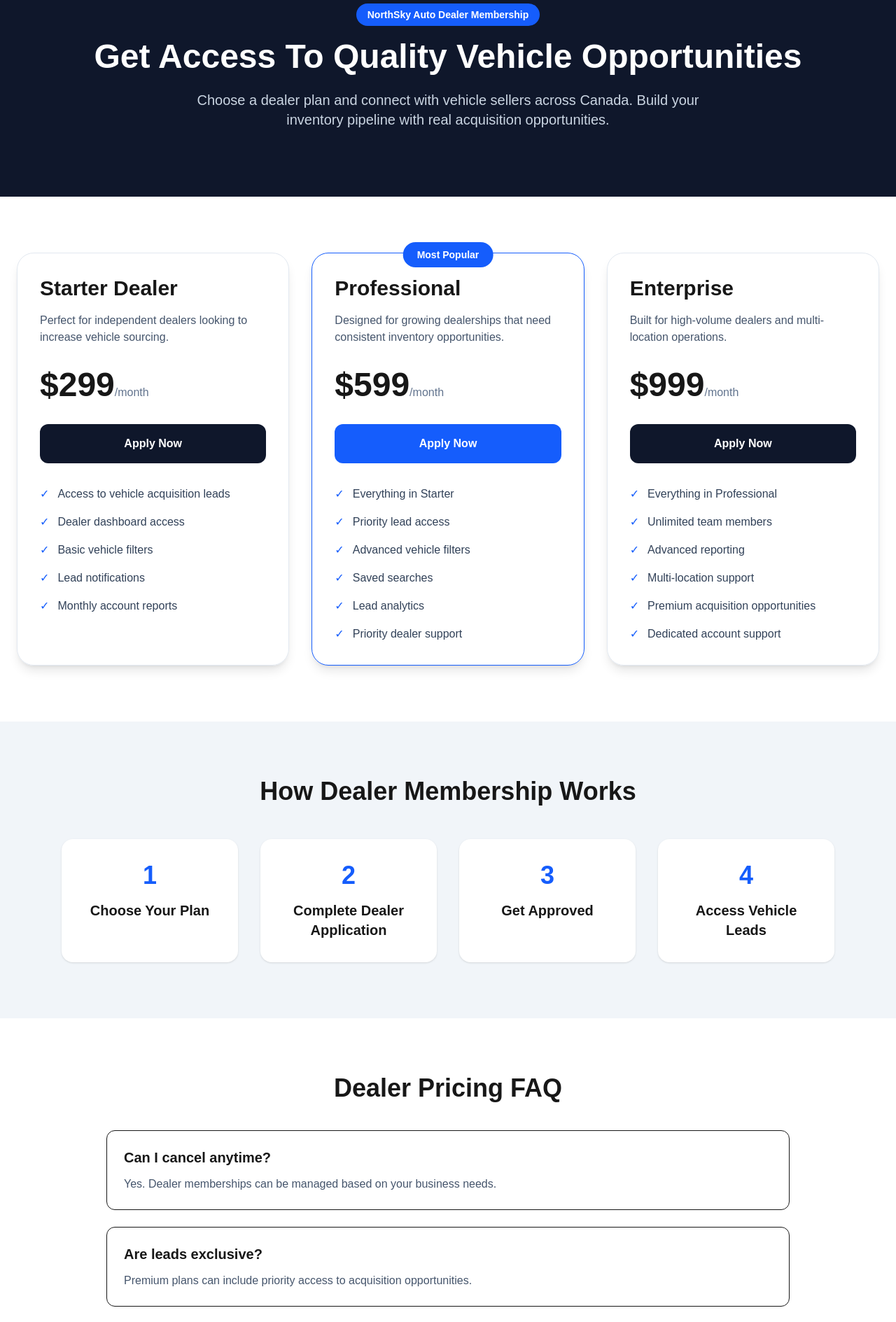
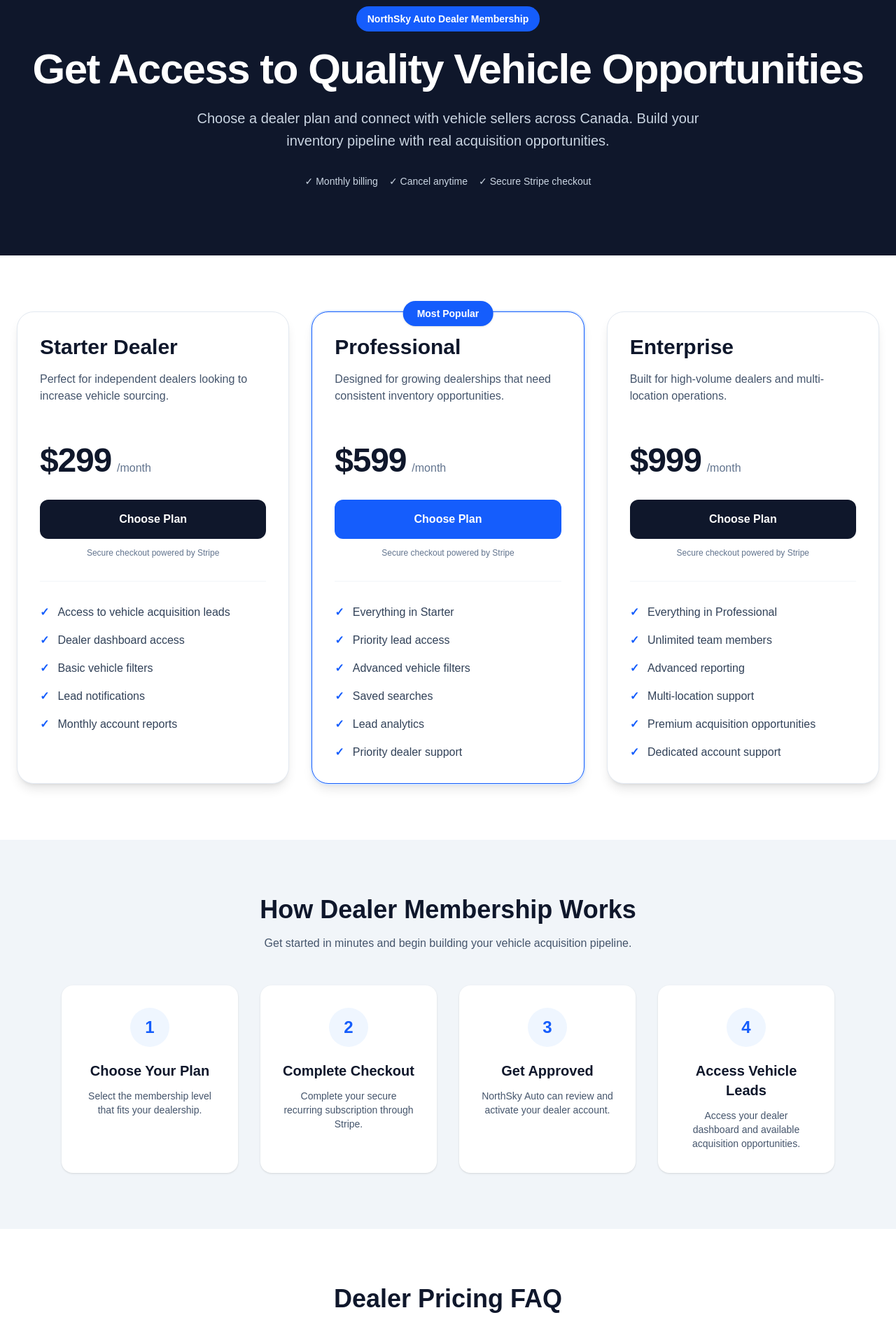
Before and after one commit to Goldylox752/NorthSky-Auto, a Next.js app: page /pricing in a window 1280 px wide. Shown: the part 160-2049 px from the top of the page at 70% size. Built offline with nearby package versions, Linux system fonts and the light colour scheme.

Commit message:
Update page.jsx

```diff
--- a/app/pricing/page.jsx
+++ b/app/pricing/page.jsx
@@ -1,14 +1,14 @@
-import Link from "next/link";
-
+"use client";
+import { useState } from "react";
 export const metadata = {
   title:
     "Dealer Pricing Plans | NorthSky Auto Vehicle Acquisition Platform",
   description:
-    "Choose a NorthSky Auto dealer membership plan and access exclusive vehicle acquisition opportunities from sellers across Canada.",
+    "Choose a NorthSky Auto dealer membership plan and access vehicle acquisition opportunities from sellers across Canada.",
 };
-
 const plans = [
   {
+    id: "starter",
     name: "Starter Dealer",
     price: "$299",
     description:
@@ -23,6 +23,7 @@ const plans = [
     popular: false,
   },
   {
+    id: "professional",
     name: "Professional",
     price: "$599",
     description:
@@ -38,6 +39,7 @@ const plans = [
     popular: true,
   },
   {
+    id: "enterprise",
     name: "Enterprise",
     price: "$999",
     description:
@@ -53,241 +55,244 @@ const plans = [
     popular: false,
   },
 ];
-
 export default function PricingPage() {
+  const [loadingPlan, setLoadingPlan] = useState(null);
+  const [error, setError] = useState("");
+  async function handleCheckout(planId) {
+    try {
+      setLoadingPlan(planId);
+      setError("");
+      const response = await fetch("/api/stripe/checkout", {
+        method: "POST",
+        headers: {
+          "Content-Type": "application/json",
+        },
+        body: JSON.stringify({
+          plan: planId,
+        }),
+      });
+      const data = await response.json();
+      if (!response.ok) {
+        throw new Error(
+          data?.error || "Unable to start checkout."
+        );
+      }
+      if (!data?.url) {
+        throw new Error("Stripe checkout URL was not returned.");
+      }
+      window.location.href = data.url;
+    } catch (err) {
+      console.error("Checkout error:", err);
+      setError(
+        err.message || "Something went wrong. Please try again."
+      );
+      setLoadingPlan(null);
+    }
+  }
   return (
     <main className="min-h-screen bg-white">
-
       {/* Hero */}
       <section className="bg-slate-900 text-white">
         <div className="mx-auto max-w-7xl px-6 py-24 text-center">
-
-          <span className="rounded-full bg-blue-600 px-4 py-2 text-sm font-semibold">
+          <span className="inline-flex rounded-full bg-blue-600 px-4 py-2 text-sm font-semibold">
             NorthSky Auto Dealer Membership
           </span>
-
-          <h1 className="mt-6 text-5xl font-bold">
-            Get Access To Quality Vehicle Opportunities
+          <h1 className="mt-6 text-4xl font-bold tracking-tight sm:text-5xl lg:text-6xl">
+            Get Access to Quality Vehicle Opportunities
           </h1>
-
-          <p className="mx-auto mt-6 max-w-3xl text-xl text-slate-300">
-            Choose a dealer plan and connect with vehicle sellers across Canada.
-            Build your inventory pipeline with real acquisition opportunities.
+          <p className="mx-auto mt-6 max-w-3xl text-lg leading-8 text-slate-300 sm:text-xl">
+            Choose a dealer plan and connect with vehicle sellers across
+            Canada. Build your inventory pipeline with real acquisition
+            opportunities.
           </p>
-
+          <div className="mt-8 flex flex-wrap justify-center gap-4 text-sm text-slate-300">
+            <span>✓ Monthly billing</span>
+            <span>✓ Cancel anytime</span>
+            <span>✓ Secure Stripe checkout</span>
+          </div>
         </div>
       </section>
-
-
-      {/* Pricing Cards */}
+      {/* Pricing */}
       <section className="py-20">
-
         <div className="mx-auto max-w-7xl px-6">
-
+          {error && (
+            <div className="mx-auto mb-10 max-w-2xl rounded-xl border border-red-200 bg-red-50 p-4 text-center text-sm font-medium text-red-700">
+              {error}
+            </div>
+          )}
           <div className="grid gap-8 lg:grid-cols-3">
-
-            {plans.map((plan) => (
-
+            {plans.map((plan) => {
+              const isLoading = loadingPlan === plan.id;
+              return (
                 <div
-                key={plan.name}
-                className={`relative rounded-3xl border p-8 shadow-lg ${
+                  key={plan.id}
+                  className={`relative flex flex-col rounded-3xl border bg-white p-8 shadow-lg transition hover:-translate-y-1 hover:shadow-xl ${
                     plan.popular
-                    ? "border-blue-600"
+                      ? "border-blue-600 ring-2 ring-blue-100"
                       : "border-slate-200"
                   }`}
                 >
-
                   {plan.popular && (
-                  <div className="absolute -top-4 left-1/2 -translate-x-1/2 rounded-full bg-blue-600 px-5 py-2 text-sm font-semibold text-white">
+                    <div className="absolute -top-4 left-1/2 -translate-x-1/2 whitespace-nowrap rounded-full bg-blue-600 px-5 py-2 text-sm font-semibold text-white shadow">
                       Most Popular
                     </div>
                   )}
-
-
-                <h2 className="text-3xl font-bold">
+                  <h2 className="text-3xl font-bold text-slate-900">
                     {plan.name}
                   </h2>
-
-
-                <p className="mt-4 text-slate-600">
+                  <p className="mt-4 min-h-[72px] text-slate-600">
                     {plan.description}
                   </p>
-
-
                   <div className="mt-8">
-                  <span className="text-5xl font-bold">
+                    <span className="text-5xl font-bold tracking-tight text-slate-900">
                       {plan.price}
                     </span>
-
-                  <span className="text-slate-500">
+                    <span className="ml-2 text-slate-500">
                       /month
                     </span>
                   </div>
-
-
-                <Link
-                  href="/dealer-application"
-                  className={`mt-8 block rounded-xl py-4 text-center font-semibold ${
+                  <button
+                    type="button"
+                    onClick={() => handleCheckout(plan.id)}
+                    disabled={loadingPlan !== null}
+                    className={`mt-8 block w-full rounded-xl py-4 text-center font-semibold transition ${
                       plan.popular
                         ? "bg-blue-600 text-white hover:bg-blue-700"
                         : "bg-slate-900 text-white hover:bg-slate-800"
+                    } ${
+                      loadingPlan !== null
+                        ? "cursor-not-allowed opacity-60"
+                        : ""
                     }`}
                   >
-                  Apply Now
-                </Link>
-
-
-                <ul className="mt-8 space-y-4">
-
+                    {isLoading
+                      ? "Connecting to Stripe..."
+                      : "Choose Plan"}
+                  </button>
+                  <p className="mt-3 text-center text-xs text-slate-500">
+                    Secure checkout powered by Stripe
+                  </p>
+                  <ul className="mt-8 space-y-4 border-t border-slate-100 pt-8">
                     {plan.features.map((feature) => (
-
                       <li
                         key={feature}
                         className="flex gap-3 text-slate-700"
                       >
-                      <span className="text-blue-600">
+                        <span className="font-bold text-blue-600">
                           ✓
                         </span>
-
-                      {feature}
-
+                        <span>{feature}</span>
                       </li>
-
                     ))}
-
                   </ul>
-
                 </div>
-
-            ))}
-
+              );
+            })}
           </div>
-
         </div>
-
       </section>
-
-
       {/* How Billing Works */}
       <section className="bg-slate-100 py-20">
-
         <div className="mx-auto max-w-6xl px-6">
-
-          <h2 className="text-center text-4xl font-bold">
+          <h2 className="text-center text-4xl font-bold text-slate-900">
             How Dealer Membership Works
           </h2>
-
-
+          <p className="mx-auto mt-4 max-w-2xl text-center text-slate-600">
+            Get started in minutes and begin building your vehicle
+            acquisition pipeline.
+          </p>
           <div className="mt-12 grid gap-8 md:grid-cols-4">
-
             {[
               "Choose Your Plan",
-              "Complete Dealer Application",
+              "Complete Checkout",
               "Get Approved",
               "Access Vehicle Leads",
             ].map((item, index) => (
-
               <div
                 key={item}
                 className="rounded-2xl bg-white p-8 text-center shadow"
               >
-
-                <div className="text-4xl font-bold text-blue-600">
+                <div className="mx-auto flex h-14 w-14 items-center justify-center rounded-full bg-blue-50 text-2xl font-bold text-blue-600">
                   {index + 1}
                 </div>
-
-                <h3 className="mt-4 text-xl font-bold">
+                <h3 className="mt-5 text-xl font-bold text-slate-900">
                   {item}
                 </h3>
-
+                <p className="mt-3 text-sm text-slate-600">
+                  {index === 0 &&
+                    "Select the membership level that fits your dealership."}
+                  {index === 1 &&
+                    "Complete your secure recurring subscription through Stripe."}
+                  {index === 2 &&
+                    "NorthSky Auto can review and activate your dealer account."}
+                  {index === 3 &&
+                    "Access your dealer dashboard and available acquisition opportunities."}
+                </p>
               </div>
-
             ))}
-
           </div>
-
         </div>
-
       </section>
-
-
       {/* FAQ */}
       <section className="py-20">
-
         <div className="mx-auto max-w-5xl px-6">
-
-          <h2 className="text-center text-4xl font-bold">
+          <h2 className="text-center text-4xl font-bold text-slate-900">
             Dealer Pricing FAQ
           </h2>
-
-
           <div className="mt-10 space-y-6">
-
             {[
               {
                 q: "Can I cancel anytime?",
-                a: "Yes. Dealer memberships can be managed based on your business needs.",
+                a: "Yes. Your recurring membership can be managed through your Stripe billing account.",
               },
               {
                 q: "Are leads exclusive?",
-                a: "Premium plans can include priority access to acquisition opportunities.",
+                a: "Premium plans can include priority access to acquisition opportunities. Lead availability may vary by market and vehicle.",
               },
               {
                 q: "Do I pay to apply?",
-                a: "No. Submit your dealer application first and we will review your account.",
+                a: "Your selected dealer membership is billed monthly through Stripe. Dealer approval and access policies may apply.",
               },
               {
                 q: "What type of vehicles are available?",
-                a: "Cars, trucks, SUVs, vans, and commercial vehicles from sellers across Canada.",
+                a: "Cars, trucks, SUVs, vans, and commercial vehicles may be available from sellers across Canada.",
               },
             ].map((faq) => (
-
               <div
                 key={faq.q}
-                className="rounded-xl border p-6"
+                className="rounded-xl border border-slate-200 p-6"
               >
-
-                <h3 className="text-xl font-bold">
+                <h3 className="text-xl font-bold text-slate-900">
                   {faq.q}
                 </h3>
-
                 <p className="mt-3 text-slate-600">
                   {faq.a}
                 </p>
-
               </div>
-
             ))}
-
           </div>
-
         </div>
-
       </section>
-
-
       {/* CTA */}
-      <section className="bg-blue-600 py-20 text-center text-white">
-
-        <h2 className="text-5xl font-bold">
+      <section className="bg-blue-600 px-6 py-20 text-center text-white">
+        <h2 className="text-4xl font-bold sm:text-5xl">
           Start Building Your Inventory Pipeline
         </h2>
-
-        <p className="mx-auto mt-6 max-w-2xl text-xl text-blue-100">
-          Join NorthSky Auto and connect with sellers before vehicles reach
-          traditional marketplaces.
+        <p className="mx-auto mt-6 max-w-2xl text-lg text-blue-100 sm:text-xl">
+          Join NorthSky Auto and connect with sellers before vehicles
+          reach traditional marketplaces.
         </p>
-
-
-        <Link
-          href="/dealer-application"
-          className="mt-10 inline-block rounded-xl bg-white px-10 py-5 font-semibold text-blue-600"
+        <button
+          type="button"
+          onClick={() => handleCheckout("professional")}
+          disabled={loadingPlan !== null}
+          className="mt-10 inline-block rounded-xl bg-white px-10 py-5 font-semibold text-blue-600 shadow-lg transition hover:bg-slate-100 disabled:cursor-not-allowed disabled:opacity-60"
         >
-          Become A Dealer Partner
-        </Link>
-
+          {loadingPlan === "professional"
+            ? "Connecting to Stripe..."
+            : "Start With Professional"}
+        </button>
       </section>
-
     </main>
   );
 }
```
Lines whose indentation alone changed are shown as unchanged.
